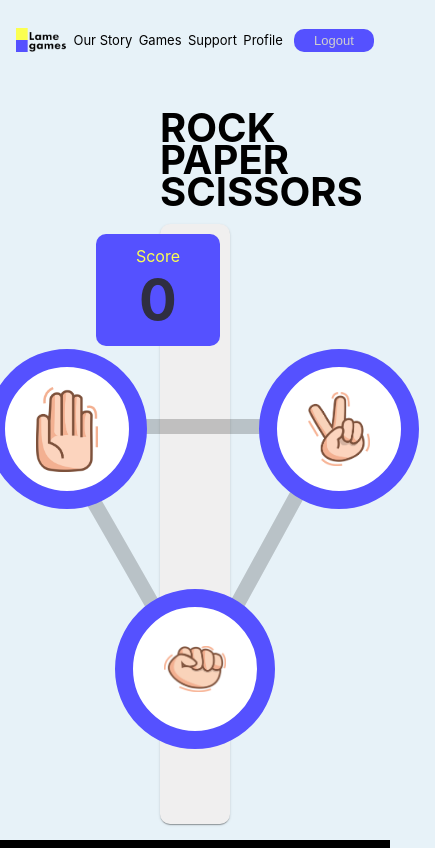
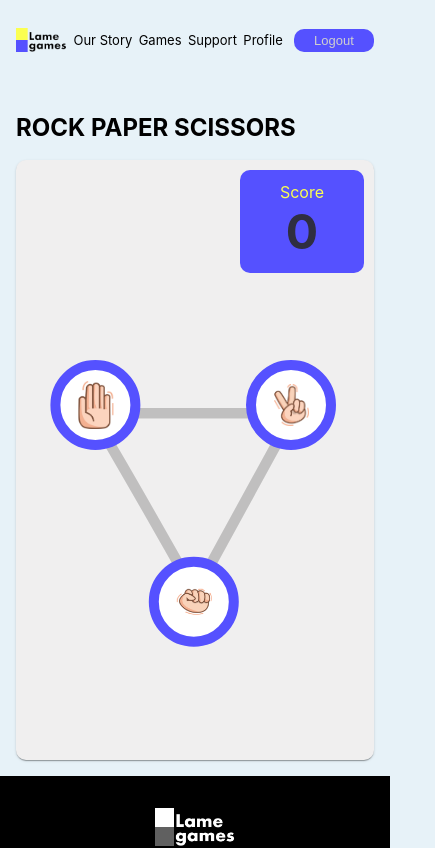
Before and after one commit to dzakyadlh/Binar-Academy-FSW-Challenge-Final, a React (Create React App) app: page /rps in a window 390 px wide. Shown: the top 848 px of the page, 435 px wide, since content can reach past the window. Built offline with nearby package versions, Linux system fonts and the light colour scheme; sample sign-in values are in the browser's storage.

Commit message:
rps responsive page

```diff
--- a/src/App.css
+++ b/src/App.css
@@ -4,26 +4,3 @@
   display: flex;
   flex-direction: column;
 }
-
-.container {
-  display: flex;
-  flex-direction: column;
-  min-height: 100vh;
-  position: relative;
-}
-
-.container-games {
-  position: relative;
-  display: flex;
-  flex-direction: column;
-  align-items: center;
-  text-align: center;
-  background-color: #f0efef;
-  padding-bottom: 15rem;
-  height: 600px;
-  margin: 1rem 10rem;
-  justify-content: center;
-  border-radius: 10px;
-  box-shadow: 0px 2px 1px -1px rgba(0, 0, 0, 0.2),
-    0px 1px 1px 0px rgba(0, 0, 0, 0.14), 0px 1px 3px 0px rgba(0, 0, 0, 0.12);
-}
--- a/src/components/Footer/footer.css
+++ b/src/components/Footer/footer.css
@@ -49,7 +49,7 @@
 
   .footer-img img {
     width: 80px;
-    margin: 2rem;
+    margin-top: 2rem;
   }
 
   .footer-text p {
--- a/src/components/RPS/game/style.css
+++ b/src/components/RPS/game/style.css
@@ -1,13 +1,31 @@
+.container-games {
+  position: relative;
+  display: flex;
+  flex-direction: column;
+  align-items: center;
+  text-align: center;
+  background-color: #f0efef;
+  padding-bottom: 15rem;
+  height: 600px;
+  margin: 1rem 10rem;
+  justify-content: center;
+  border-radius: 10px;
+  box-shadow: 0px 2px 1px -1px rgba(0, 0, 0, 0.2),
+    0px 1px 1px 0px rgba(0, 0, 0, 0.14), 0px 1px 3px 0px rgba(0, 0, 0, 0.12);
+}
+
 .game {
   display: flex;
   margin-top: 50px;
   flex-wrap: nowrap;
   align-items: center;
+  margin-top: 15rem;
 }
 .game__you {
   display: flex;
   flex-direction: column;
   margin-right: 2.5rem;
+  align-items: center;
 }
 .game__you .text {
   text-transform: uppercase;
@@ -34,8 +52,6 @@
   transform: none !important;
 }
 .game__you .icon--paper--winner {
-  box-shadow: 0px 0px 0px 100px rgba(255, 255, 255, 0.05),
-    0px 0px 0px 150px rgba(255, 255, 255, 0.025);
   border-color: #5aff51;
 }
 .game__you .icon--scissors {
@@ -46,9 +62,6 @@
   border-color: #5551ff;
 }
 .game__you .icon--scissors--winner {
-  box-shadow: 0px 0px 0px 50px rgba(255, 255, 255, 0.07),
-    0px 0px 0px 100px rgba(255, 255, 255, 0.05),
-    0px 0px 0px 150px rgba(255, 255, 255, 0.025);
   border-color: #5aff51;
 }
 .game__you .icon--rock {
@@ -59,9 +72,6 @@
   border-color: #5551ff;
 }
 .game__you .icon--rock--winner {
-  box-shadow: 0px 0px 0px 50px rgba(255, 255, 255, 0.07),
-    0px 0px 0px 100px rgba(255, 255, 255, 0.05),
-    0px 0px 0px 150px rgba(255, 255, 255, 0.025);
   border-color: #5aff51;
 }
 .game__play {
@@ -105,6 +115,7 @@
   display: flex;
   flex-direction: column;
   margin-left: 2.5rem;
+  align-items: center;
 }
 .game__com .text {
   text-transform: uppercase;
@@ -130,9 +141,6 @@
   border-color: #5551ff;
 }
 .game__com .icon--paper--winner {
-  box-shadow: 0px 0px 0px 50px rgba(255, 255, 255, 0.07),
-    0px 0px 0px 100px rgba(255, 255, 255, 0.05),
-    0px 0px 0px 150px rgba(255, 255, 255, 0.025);
   border-color: #5aff51;
 }
 .game__com .icon--scissors {
@@ -143,9 +151,6 @@
   border-color: #5551ff;
 }
 .game__com .icon--scissors--winner {
-  box-shadow: 0px 0px 0px 50px rgba(255, 255, 255, 0.07),
-    0px 0px 0px 100px rgba(255, 255, 255, 0.05),
-    0px 0px 0px 150px rgba(255, 255, 255, 0.025);
   border-color: #5aff51;
 }
 .game__com .icon--rock {
@@ -156,9 +161,6 @@
   border-color: #5551ff;
 }
 .game__com .icon--rock--winner {
-  box-shadow: 0px 0px 0px 50px rgba(255, 255, 255, 0.07),
-    0px 0px 0px 100px rgba(255, 255, 255, 0.05),
-    0px 0px 0px 150px rgba(255, 255, 255, 0.025);
   border-color: #5aff51;
 }
 .game__com .counter {
@@ -172,3 +174,92 @@
   flex-direction: column;
   justify-content: center;
 }
+
+@media only screen and (max-width: 768px) {
+  .container-games {
+    margin: 1rem 1rem;
+    padding-bottom: 10rem;
+  }
+
+  .game {
+    flex-direction: column;
+    margin-top: 15rem;
+  }
+
+  .game__you {
+    margin-right: 0;
+  }
+
+  .game__you .icon {
+    height: 100px;
+    width: 100px;
+    border: 10px solid;
+    border-color: #5551ff;
+  }
+
+  .game__you .icon--paper--winner {
+    border-color: #5aff51;
+  }
+
+  .game__you .icon--scissors--winner {
+    border-color: #5aff51;
+  }
+
+  .game__you .icon--rock--winner {
+    border-color: #5aff51;
+  }
+
+  .game__you .text {
+    margin-bottom: 1rem;
+  }
+
+  .game__play {
+    margin: 1rem 2rem 0 2rem;
+  }
+
+  .game__play .text {
+    font-size: 2rem;
+  }
+
+  .game__play .text__win {
+    font-size: 2rem;
+  }
+
+  .game__play .text__lose {
+    font-size: 2rem;
+  }
+
+  .game__com {
+    margin-left: 0;
+  }
+
+  .game__com .icon {
+    height: 100px;
+    width: 100px;
+    border: 10px solid;
+    border-color: #5551ff;
+  }
+
+  .game__com .icon--paper--winner {
+    border-color: #5aff51;
+  }
+
+  .game__com .icon--scissors--winner {
+    border-color: #5aff51;
+  }
+
+  .game__com .icon--rock--winner {
+    border-color: #5aff51;
+  }
+
+  .game__com .text {
+    margin-bottom: 1rem;
+    margin-top: 1rem;
+  }
+
+  .game__com .counter {
+    height: 100px;
+    width: 100px;
+    font-size: 3rem;
+  }
+}
--- a/src/components/RPS/header/style.css
+++ b/src/components/RPS/header/style.css
@@ -16,3 +16,12 @@
   line-height: 2rem;
   font-weight: bold;
 }
+
+@media only screen and (max-width: 768px) {
+  .header {
+    padding-left: 1rem;
+  }
+  .header .text {
+    font-size: 1.5rem;
+  }
+}
--- a/src/components/RPS/play/style.css
+++ b/src/components/RPS/play/style.css
@@ -25,6 +25,7 @@
   border: 18px solid;
   border-radius: 50%;
   transition: transform 0.2s;
+  border-color: #5551ff;
 }
 
 .icon--paper {
@@ -32,7 +33,6 @@
   background-image: url(../../../assets/kertas.png);
   background-position: 50%;
   background-repeat: no-repeat;
-  border-color: #5551ff;
   transform: translateX(2rem);
   background-size: 50%;
 }
@@ -46,7 +46,6 @@
   background-image: url(../../../assets/gunting.png);
   background-position: 50%;
   background-repeat: no-repeat;
-  border-color: #5551ff;
   transform: translateX(9rem);
   background-size: 50%;
 }
@@ -60,7 +59,6 @@
   background-image: url(../../../assets/batu.png);
   background-position: 50%;
   background-repeat: no-repeat;
-  border-color: #5551ff;
   transform: translateX(-10rem) translateY(15rem);
   background-size: 50%;
 }
@@ -68,3 +66,29 @@
 .icon--rock:hover {
   transform: translateX(-10rem) translateY(15rem) scale(1.1);
 }
+
+@media only screen and (max-width: 768px) {
+  .triangle {
+    margin-top: 3rem;
+    max-width: 80%;
+  }
+
+  .icon {
+    height: 90px;
+    width: 90px;
+    border: 10px solid;
+    border-color: #5551ff;
+  }
+
+  .icon--paper {
+    transform: translateX(-0.6rem);
+  }
+
+  .icon--scissors {
+    transform: translateX(6rem);
+  }
+
+  .icon--rock {
+    transform: translateX(-5.7rem) translateY(12.3rem);
+  }
+}
--- a/src/components/RPS/scoreBox/style.css
+++ b/src/components/RPS/scoreBox/style.css
@@ -14,3 +14,9 @@
   font-size: 3.5rem;
   font-weight: 700;
 }
+
+@media only screen and (max-width: 768px) {
+  .score-box__score {
+    font-size: 3rem;
+  }
+}
```
